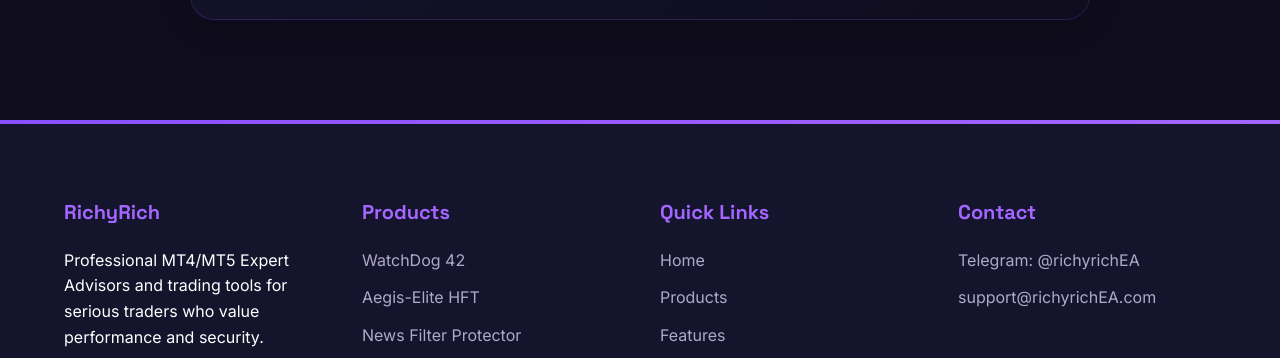
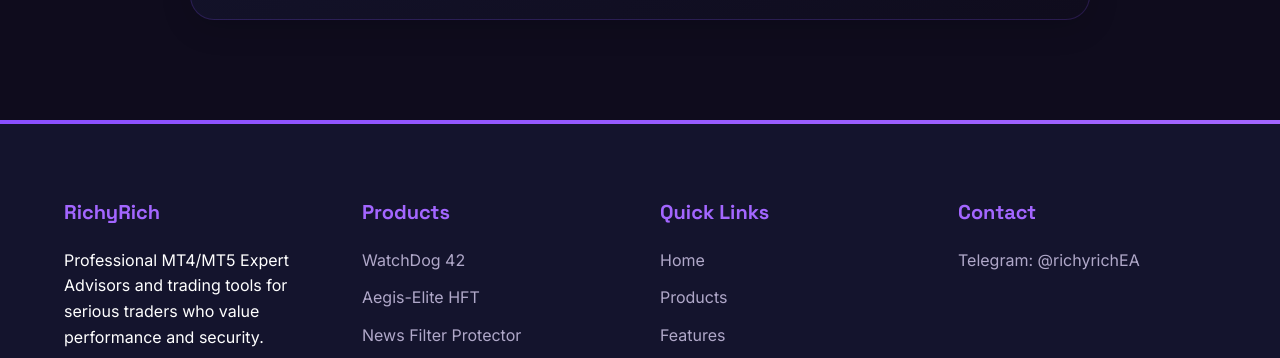
Before and after one commit to Todo-bmgm/richyrich, a plain HTML site: page index.html in a window 1280 px wide. Shown: the part 3653-4011 px from the top of the page. Drawn offline with Linux system fonts and the light colour scheme.

Commit message:
Update index.html

```diff
--- a/index.html
+++ b/index.html
@@ -1084,7 +1084,6 @@
                     <h3>Contact</h3>
                     <ul class="footer-links">
                         <li><a href="https://t.me/richyrichEA" target="_blank">Telegram: @richyrichEA</a></li>
-                        <li><a href="mailto:support@richyrichEA.com">support@richyrichEA.com</a></li>
                     </ul>
                 </div>
             </div>
```
